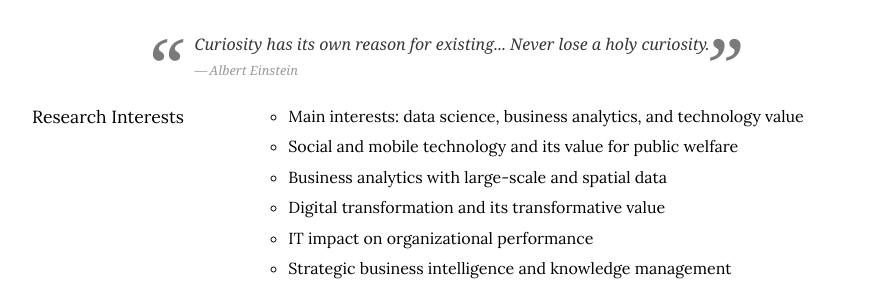
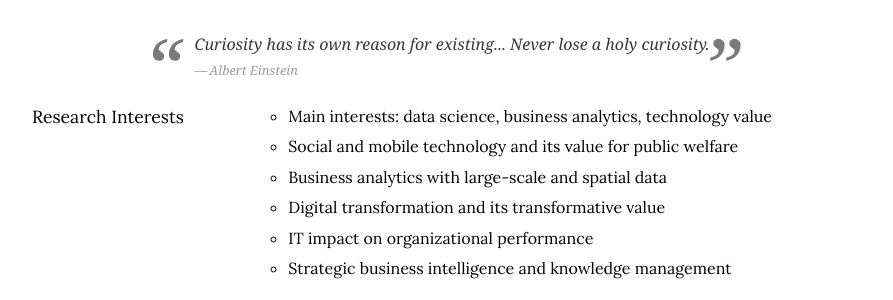
Before and after one commit to istaehun/taehun, a Jekyll site: the page built from index.html, in a window 1280 px wide and 900 px high. Shown: the part 444-744 px from the top of the window, without its empty margins (188-1081 px from the left). Built offline with Jekyll 4.4.1, drawn with Linux system fonts in a browser that asks for light colours; nearby versions of some CDN libraries.

Commit message:
Update research.yml

```diff
--- a/_data/research.yml
+++ b/_data/research.yml
@@ -1,7 +1,7 @@
 -
   sub-title: Research Interests
   list:
-    - "Main interests: data science, business analytics, and technology value"
+    - "Main interests: data science, business analytics, technology value"
     - "Social and mobile technology and its value for public welfare"
     - "Business analytics with large-scale and spatial data"
     - "Digital transformation and its transformative value"
```
